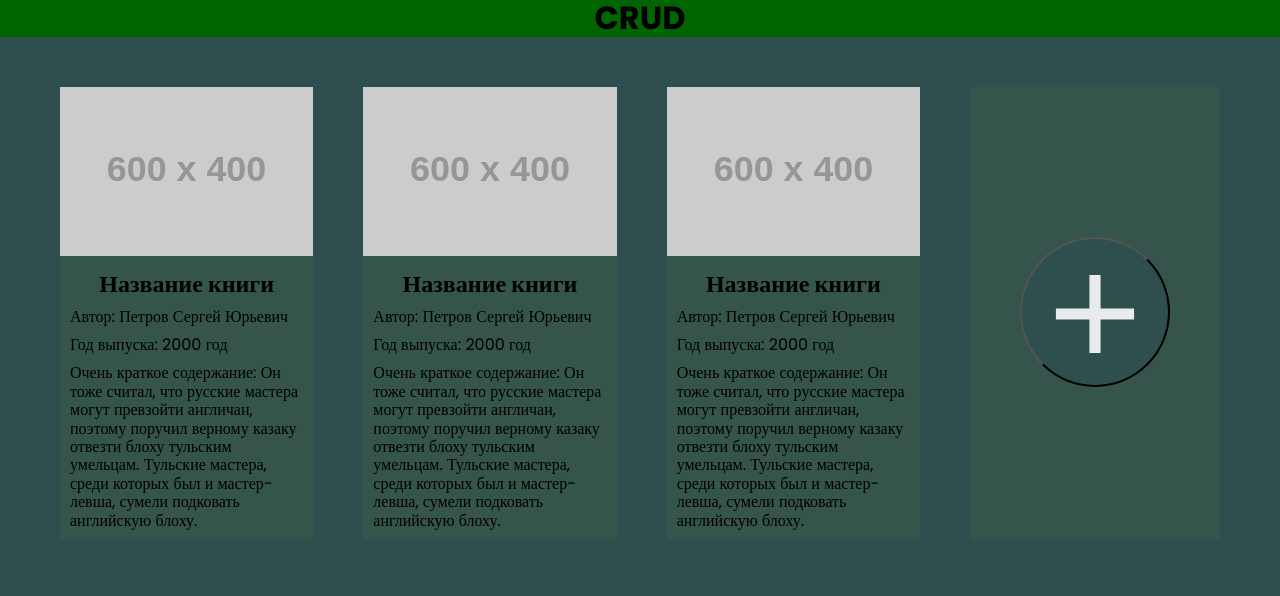
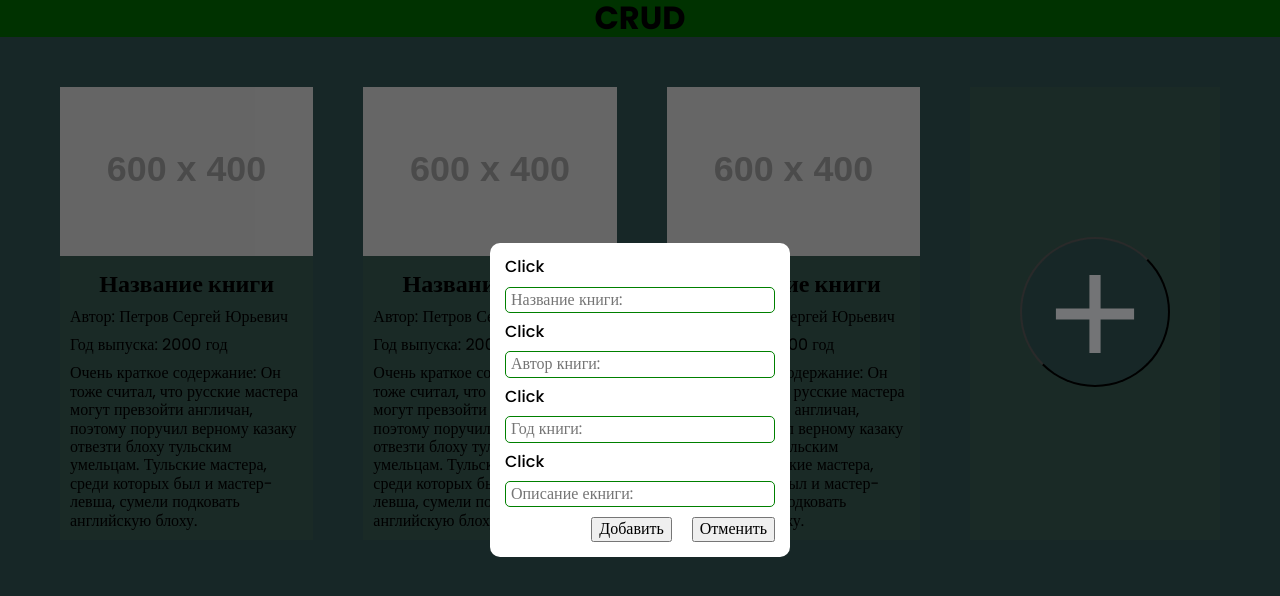
Before and after one commit to anuarbekkamzinov/petBoockStore, a plain HTML site: page index.html in a window 1280 px wide. Drawn offline with Linux system fonts and the light colour scheme; placeholder pictures from the web are drawn by us.

Commit message:
Modal Overlay

```diff
--- a/index.html
+++ b/index.html
@@ -18,6 +18,9 @@
 <main class="main">
     <div class="container">
         <section class="main_content">
+
+            <!--  Card  -->
+
             <div class="wrapper">
                 <div class="logo">
                     <img class="logo_book" src="https://placehold.co/600x400" alt="lodo_book">
@@ -89,6 +92,28 @@
         </section>
     </div>
 </main>
+
+<!--  Modals  -->
+    <div class="modal__overlay">
+        <div class="modal__modal">
+            <label class="label" for="modal--book">Click </label><input id="modal--book" class="modal__items--book items__modal" placeholder="Название книги:">
+            <label class="label" for="modal--author">Click </label><input id="modal--author" class="items_items__author items__modal" placeholder="Автор книги:">
+            <label class="label" for="modal--release">Click </label><input id="modal--release" class="items_items__release items__modal" placeholder="Год книги:">
+            <label class="label" for="modal--description">Click </label><input id="modal--description" class="items_items__description items__modal" placeholder="Описание екниги:">
+
+            <div class="btn__content">
+                <button class="btn__modal btn__modal-add">
+                    Добавить
+                </button>
+                <button class="btn__modal btn__modal-cancel">
+                    Отменить
+                </button>
+            </div>
+
+        </div>
+    </div>
+
+
 <script src="./script/js.js"></script>
 </body>
 </html>
--- a/styles/style.css
+++ b/styles/style.css
@@ -30,13 +30,25 @@ h1, h2, h3, h4, h5, h6, p {
 }
 h1 {
     text-transform: uppercase;
-    font-family: "Poppins", serif;
     font-weight: 700;
     font-style: normal;
     background: darkslategray;
     text-align: center;
     background: darkgreen;
     margin: 0;
+}
+
+label {
+    font-weight: 500;
+}
+
+input {
+    display: block;
+    width: 100%;
+    padding: 3px 5px;
+    cursor: pointer;
+    border: 1px solid green;
+    border-radius: 5px;
 }
 
 
@@ -111,3 +123,46 @@ h1 {
     width: 100%;
     margin-top: 7px;
 }
+
+.modal__overlay {
+    display: flex;
+
+    margin: auto;
+    background: rgba(0, 0, 0, 0.5);
+    position: fixed;
+    top: 0;
+    bottom: 0;
+    left: 0;
+    right: 0;
+    width: 100%;
+    height: 100%;
+
+}
+
+.modal__modal {
+    padding: 15px;
+    width: 300px;
+    border-radius: 10px;
+    text-align: start;
+    margin: 10px;
+    background: #fff;
+    margin: auto;
+}
+
+.items__modal {
+
+    margin: 10px 0;
+    font-weight: 400;
+    font-style: normal;
+
+}
+
+.btn__content {
+    display: flex;
+    justify-content: end;
+    gap: 20px;
+}
+
+.btn__modal {
+    display: block;
+}
```
